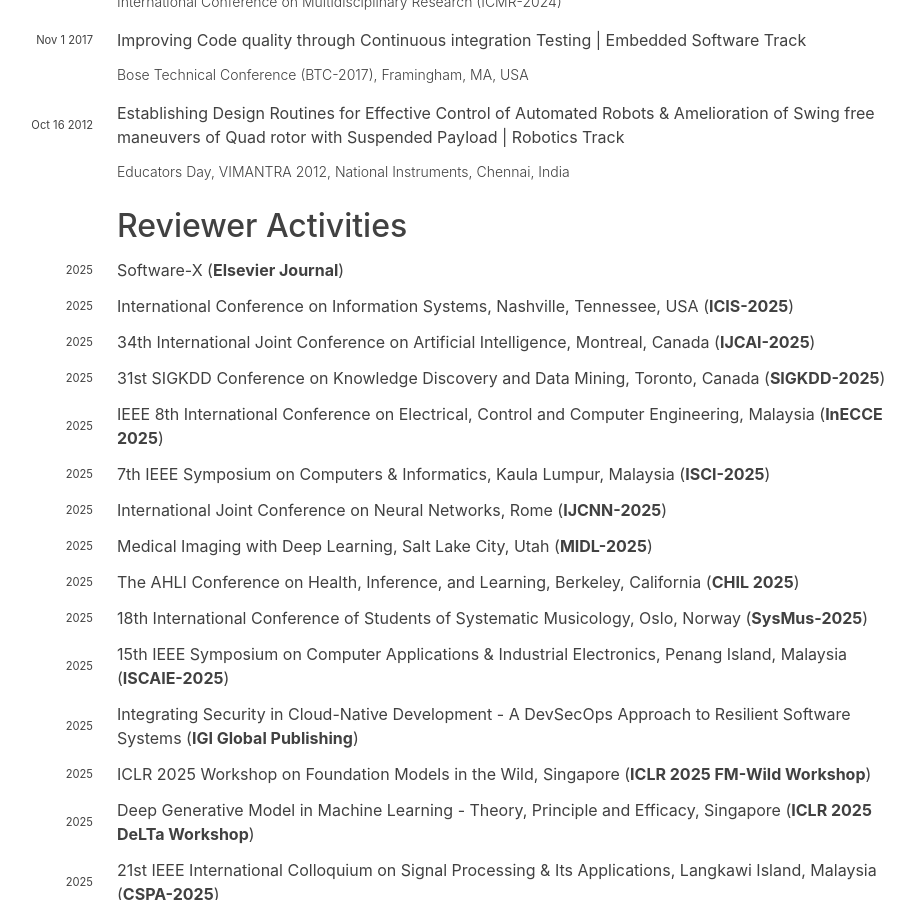
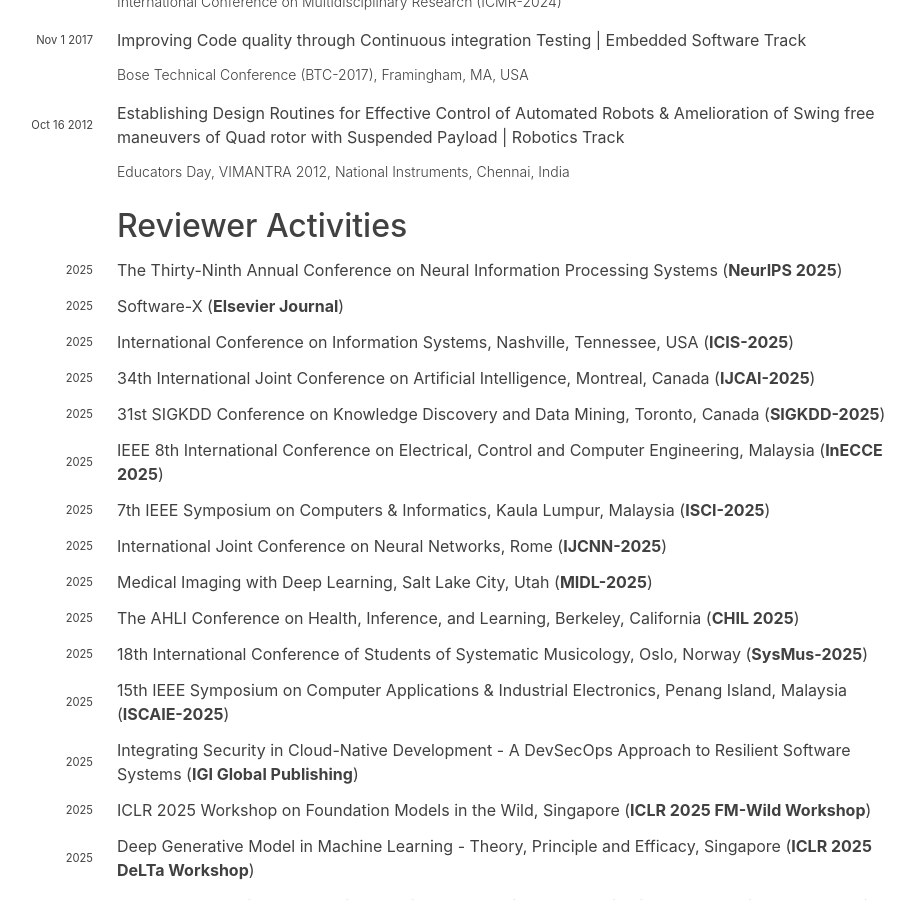
Before and after one commit to hariharanragothaman/hariharanragothaman.github.io, a Jekyll site: the page built from cv.md, in a window 1280 px wide and 900 px high, scrolled down 6253 px. Shown: the whole window, without its empty margins (215-1130 px from the left). Built offline with Jekyll 4.4.1, drawn with Linux system fonts in a browser that asks for light colours; nearby versions of some CDN libraries; some web fonts are replaced.

Commit message:
Polishes and Updates

```diff
--- a/_data/reviewer.yaml
+++ b/_data/reviewer.yaml
@@ -1,3 +1,9 @@
+- venue: The Thirty-Ninth Annual Conference on Neural Information Processing Systems
+  venue-shorthand: NeurIPS 2025
+  years:
+    - year: 2025
+      url: https://neurips.cc/
+
 - venue: Software-X
   venue-shorthand: Elsevier Journal
   years:
```
